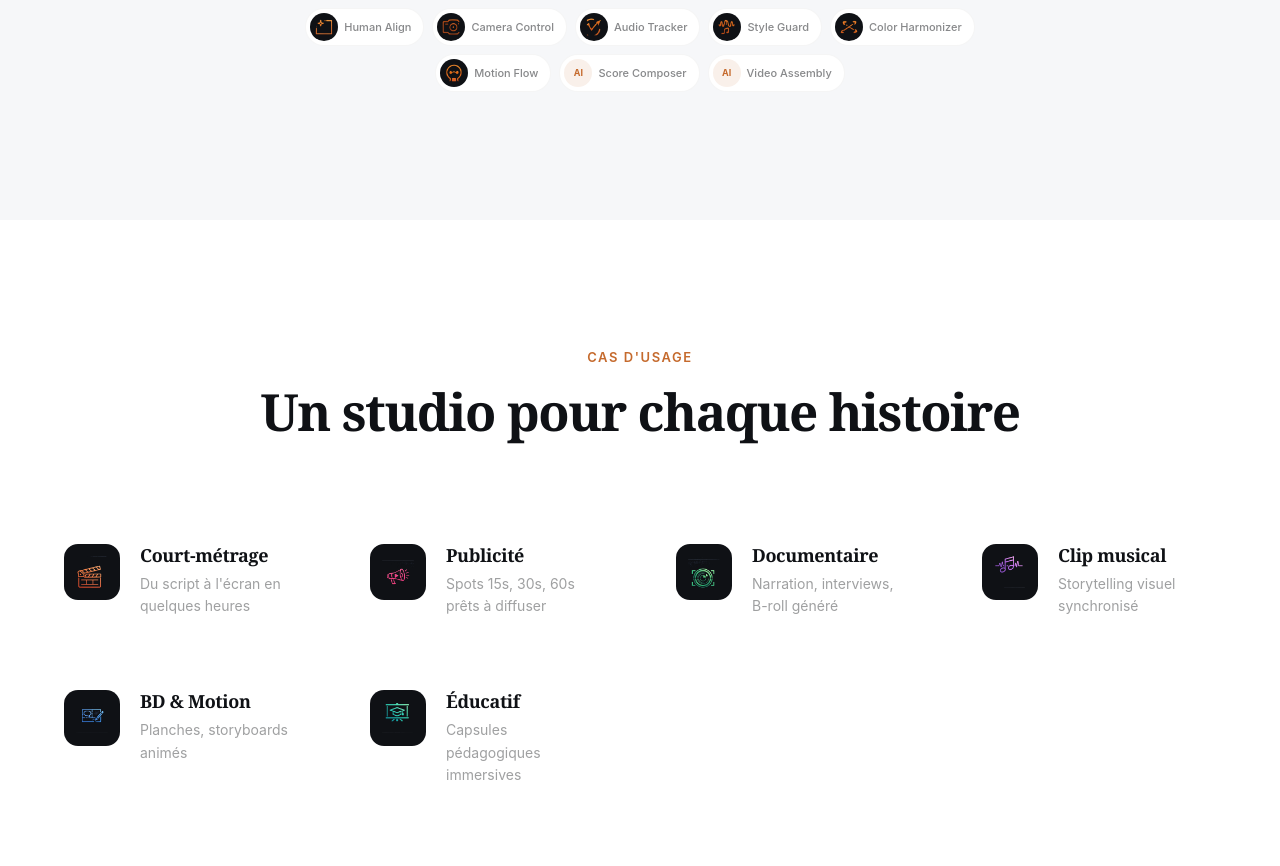
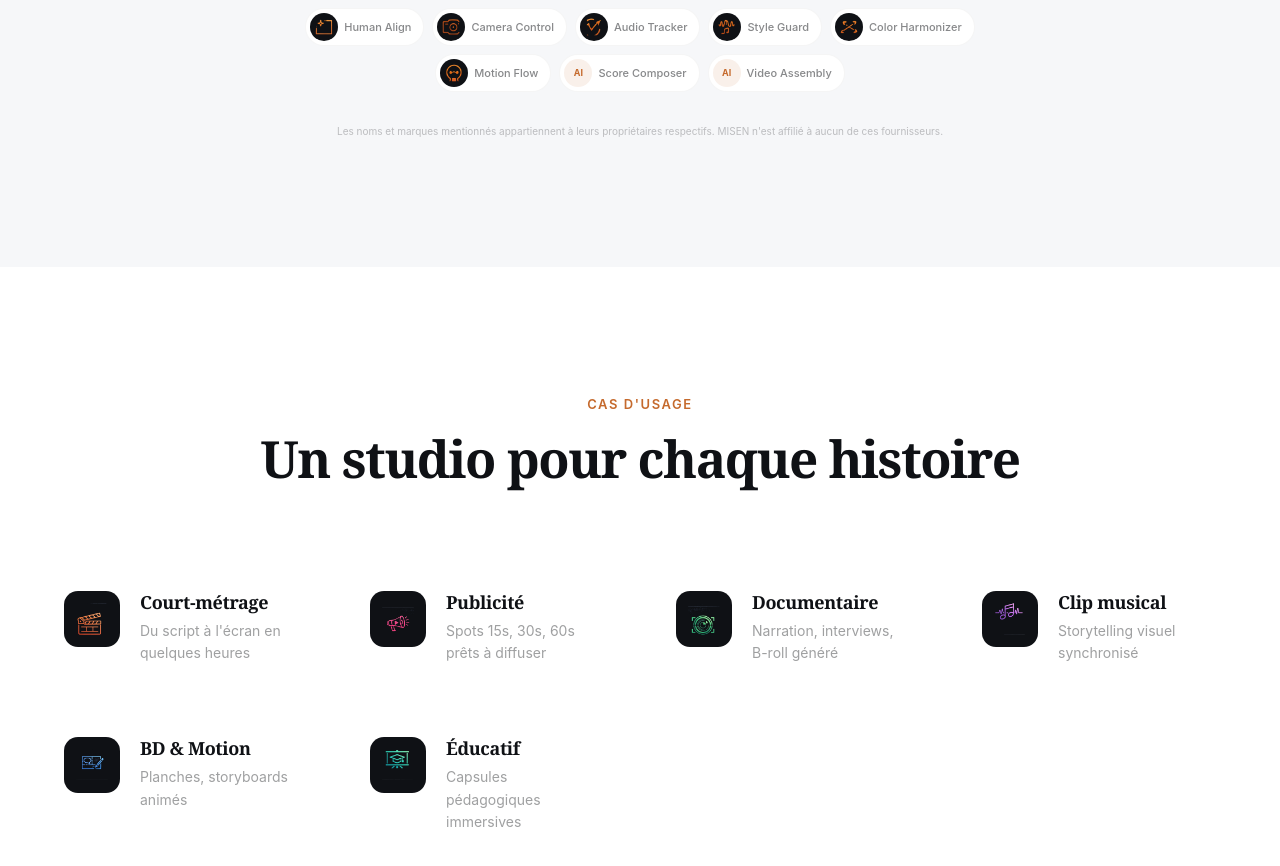
Before and after one commit to SteveMrld/misen, a Next.js app: page / in a window 1280 px wide. Shown: the part 4280-5146 px from the top of the page. Built offline with nearby package versions, Linux system fonts and the light colour scheme; no server answers.

Commit message:
Add trademark disclaimer under models section (FR/EN)

```diff
--- a/components/landing-hero.tsx
+++ b/components/landing-hero.tsx
@@ -419,6 +419,11 @@ export function LandingHero({ isLoggedIn }: { isLoggedIn: boolean }) {
               ))}
             </div>
           </div>
+          <p style={{ textAlign: 'center', fontSize: 10, color: 'rgba(15,17,21,0.25)', marginTop: 32 }}>
+            {fr
+              ? 'Les noms et marques mentionnés appartiennent à leurs propriétaires respectifs. MISEN n\'est affilié à aucun de ces fournisseurs.'
+              : 'All names and trademarks mentioned are the property of their respective owners. MISEN is not affiliated with any of these providers.'}
+          </p>
         </div>
       </section>
 
```
